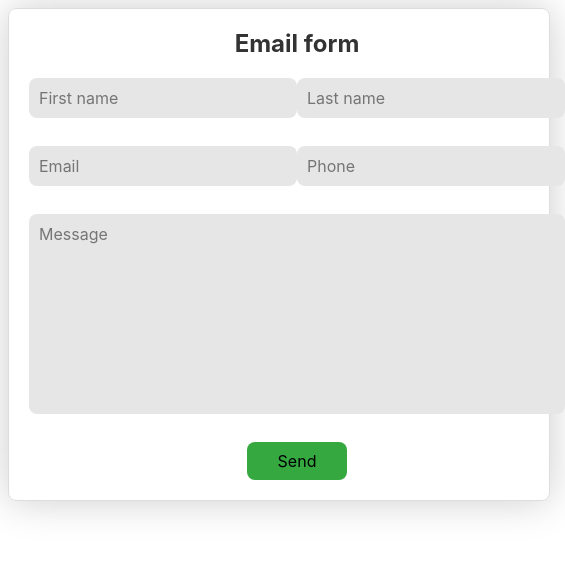
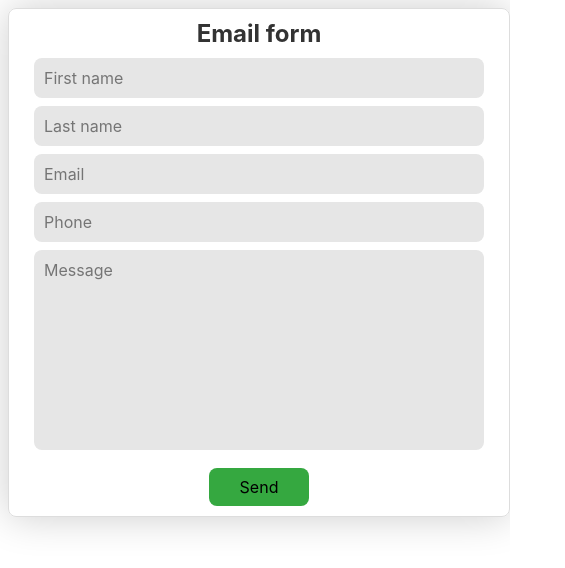
Before and after one commit to yasha424/web_lab2, a Svelte app: page / in a window 390 px wide. Shown: the top 568 px of the page, 565 px wide, since content can reach past the window. Built offline with nearby package versions, Linux system fonts and the light colour scheme.

Commit message:
added small screen compatibility

```diff
--- a/src/App.svelte
+++ b/src/App.svelte
@@ -69,6 +69,7 @@
                 error = 'Cannot connect to server';
             }
         } finally {
+            error = 'Unexpected error has occurred';
             showSpinner = false;
         }
     };
@@ -228,4 +229,45 @@
         justify-content: center;
         background-color: var(--spinner-background-color);
     }
+    @media screen and (max-width: 546px) {
+        .form {
+            whidth: 90%;
+            margin: auto;
+            padding: 0;
+            gap: 0;
+        }
+
+        .form .header {
+            padding: 10px 0;
+        }
+
+        .form .section {
+            width: 90%;
+            display: grid;
+            margin: auto;
+            justify-content: normal;
+        }
+
+        .form input, .section textarea {
+            background-color: var(--input-color);
+            width: 100%;
+        }
+
+        .form .submit {
+            margin: 10px auto;
+        }
+
+        .form .submit-offline {
+            margin: 10px auto;
+        }
+
+        .notify-success {
+            width: 80%;
+        }
+
+        .notify-error {
+            width: 90%;
+        }
+    }
+
 </style>
```
Also changed, not shown: 1 other file (tests, documents, lock files or other folders).
